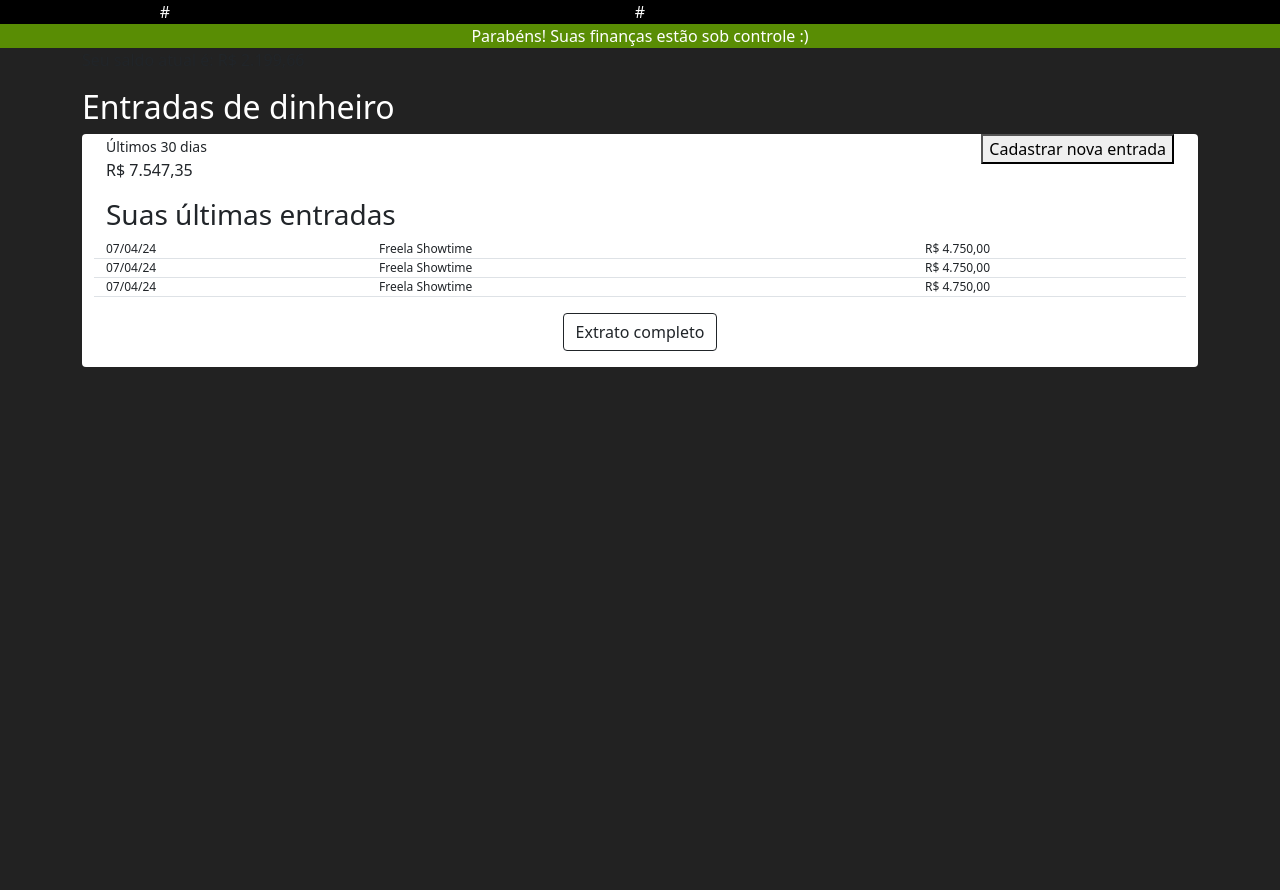
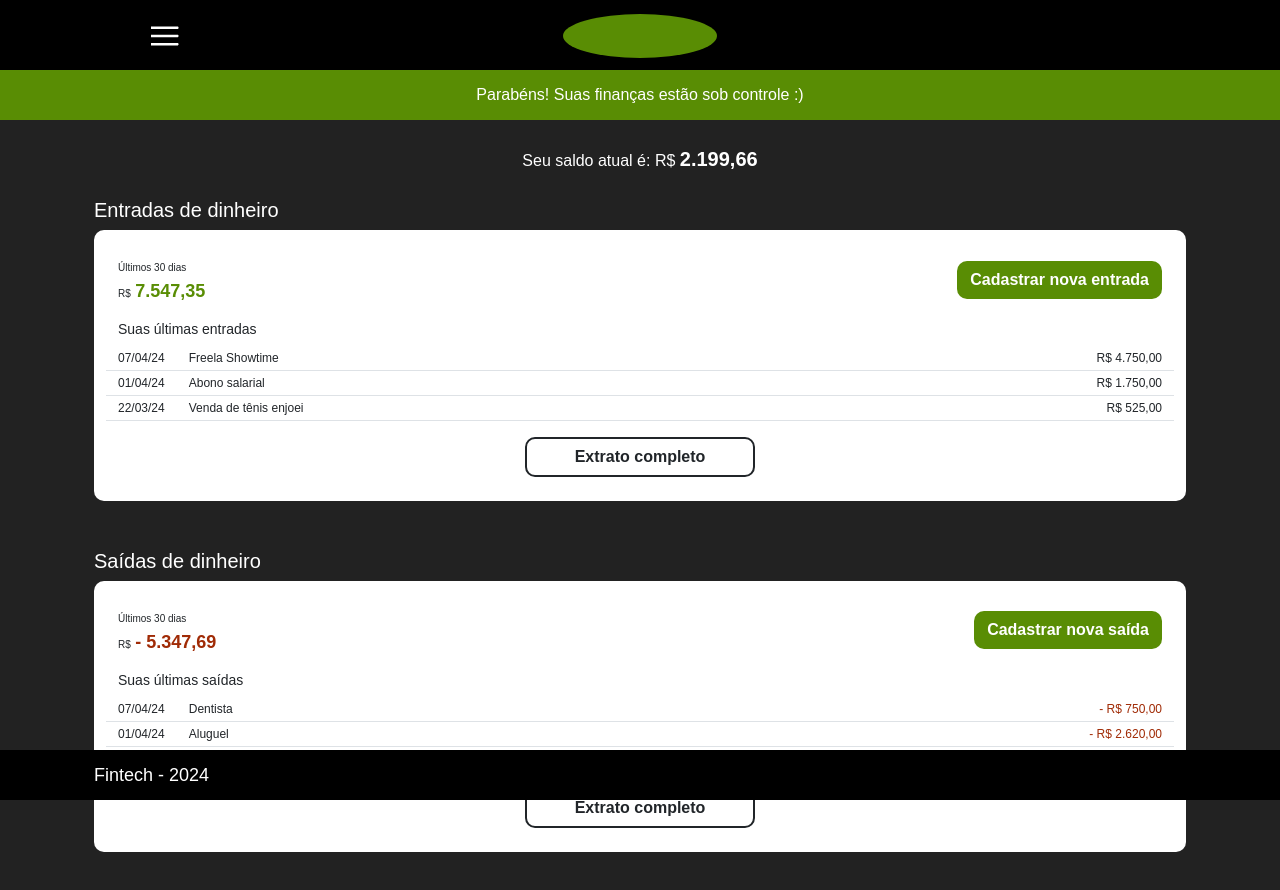
Before and after one commit to fabiopulitta/fintech, a plain HTML site: page index.html in a window 1280 px wide. Before the commit the page ends 800 px from the top, so only its background shows below. Drawn offline with Linux system fonts and the light colour scheme; a web font is replaced by a local one.

Commit message:
style: First deploy

```diff
--- a/assets/css/styles.css
+++ b/assets/css/styles.css
@@ -1,30 +1,102 @@
 :root{
     --black: #000;
+    --white: #FFF;
     --primary-color: #598D04;
+    --negative-color: #A02B06;
 }
+.jaldi-regular {
+    font-family: "Jaldi", sans-serif;
+    font-weight: 400;
+    font-style: normal;
+}
+.jaldi-bold {
+    font-family: "Jaldi", sans-serif;
+    font-weight: 700;
+    font-style: normal;
+}
+
 html{
     font-size: 16px;
 }
 body{
     background-color: #222;
+    font-family: "Jaldi", sans-serif;
+    font-weight: 400;
+    font-style: normal;
 }
 header{
     background-color: var(--black);
+    line-height: 4.375rem;
 }
 main{
-
+    padding: 0 0 3.125rem;
 }
 footer{
-
+    background-color: var(--black);
 }
 
+/* BUTTONS */
+.btn{
+    font-weight: 600;
+    border-radius: .625rem;
+}
+.btn:hover{
+    background-color: var(--black);
+    color: var(--white);
+}
+.btn-register{
+    background-color: var(--primary-color);
+    color: var(--white);
+}
+/* FIM BUTTONS */
+
+header .menu{
+    width: 1.75rem;
+    height: 1.75rem;
+}
+header .logo{
+    width: 100%;
+    height: 2.75rem;
+}
 .notification{
     background-color: var(--primary-color);
-    color: #FFF;
+    line-height: 3.125rem;
 }
-.incomes h2, .outcomes h2{
-    color: #FFF;
+.balance-box{
+    border-radius: .62rem;
+}
+section h2{
+    font-size: 1.25rem;
+}
+.balance-txt{
+    color: var(--white);
+    font-size: 1.25rem;
+    font-weight: 700;
+}
+.inner-balance{
+    font-size: 1.125rem;
+    font-weight: 700;
+}
+.positive{
+    color: var(--primary-color);
+}
+.negative{
+    color: var(--negative-color);
 }
 .balance-box li{
     font-size: .75rem;
+    line-height: 1.5rem;
 }
+.balance-box small{
+    font-size: .625rem;
+}
+.balance-box h3{
+    font-size: .875rem;
+}
+
+
+footer p{
+    font-size: 1.125rem;
+    color: var(--white);
+    line-height: 3.125rem;
+}
--- a/index.html
+++ b/index.html
@@ -3,6 +3,9 @@
 <head>
     <meta charset="UTF-8">
     <meta name="viewport" content="width=device-width, initial-scale=1.0">
+    <link rel="preconnect" href="https://fonts.googleapis.com">
+    <link rel="preconnect" href="https://fonts.gstatic.com" crossorigin>
+    <link href="https://fonts.googleapis.com/css2?family=Jaldi:wght@400;700&display=swap" rel="stylesheet">
     <link rel="stylesheet" href="assets/css/bootstrap.min.css">
     <link rel="stylesheet" href="assets/css/styles.css">
     <title>Document</title>
@@ -13,63 +16,103 @@
         <div class="container">
             <div class="row justify-content-between text-center text-white">
                 <div class="col-2">
-                    <img src="assets/images/menu.svg" alt="">#
+                    <img src="assets/images/menu-hamburguer.svg" alt="" class="menu">
                 </div>
                 <div class="col">
-                    <img src="assets/images/logo.svg" alt="">#
+                    <img src="assets/images/logo-fintech.svg" alt="" class="logo">
                 </div>
                 <div class="col-2"></div>
             </div>
         </div>
     </header>
 
-    <div class="notification text-center">Parabéns! Suas finanças estão sob controle :)</div>
+    <div class="notification text-white text-center">Parabéns! Suas finanças estão sob controle :)</div>
 
     <main>
         <div class="container">
             <div class="row justify-content-center">
                 <div class="col">
-                    <p>Seu saldo atual é: R$ <span class="balance-txt">2.199,66</span></p>
+                    <p class="text-white text-center m-0 py-4">Seu saldo atual é: R$ <span class="balance-txt">2.199,66</span></p>
                 </div>
             </div>
         </div>
         <div class="container">
             <div class="row justify-content-center">
-                <div class="col">
-                    <section class="incomes">
-                        <h2>Entradas de dinheiro</h2>
-                        <div class="bg-white rounded balance-box">
-                            <div class="container">
-                                <div class="row justify-content-between">
+                <div class="col px-4">
+                    <section class="incomes mb-4 mb-lg-5">
+                        <h2 class="text-white">Entradas de dinheiro</h2>
+                        <div class="bg-white balance-box">
+                            <div class="container py-4">
+                                <div class="row justify-content-between align-items-center pb-3">
                                     <div class="col-auto">
                                         <small>Últimos 30 dias</small>
-                                        <p>R$ <span class="inner-balance">7.547,35</span></p>
+                                        <div><small>R$</small> <span class="inner-balance positive">7.547,35</span></div>
                                     </div>
                                     <div class="col-auto">
-                                        <button>Cadastrar nova entrada</button>
+                                        <button class="btn btn-register">Cadastrar nova entrada</button>
                                     </div>
                                 </div>
                                 <h3>Suas últimas entradas</h3>
                                 <ul class="m-0 p-0">
                                     <li class="row border-bottom">
-                                        <div class="col-3">07/04/24</div>
-                                        <div class="col-6">Freela Showtime</div>
-                                        <div class="col-3">R$ 4.750,00</div>
+                                        <div class="col-auto">07/04/24</div>
+                                        <div class="col">Freela Showtime</div>
+                                        <div class="col-auto">R$ 4.750,00</div>
                                     </li>
                                     <li class="row border-bottom">
-                                        <div class="col-3">07/04/24</div>
-                                        <div class="col-6">Freela Showtime</div>
-                                        <div class="col-3">R$ 4.750,00</div>
+                                        <div class="col-auto">01/04/24</div>
+                                        <div class="col">Abono salarial</div>
+                                        <div class="col-auto">R$ 1.750,00</div>
                                     </li>
                                     <li class="row border-bottom">
-                                        <div class="col-3">07/04/24</div>
-                                        <div class="col-6">Freela Showtime</div>
-                                        <div class="col-3">R$ 4.750,00</div>
+                                        <div class="col-auto">22/03/24</div>
+                                        <div class="col">Venda de tênis enjoei</div>
+                                        <div class="col-auto">R$ 525,00</div>
                                     </li>
                                 </ul>
                                 <div class="row justify-content-between">
-                                    <div class="col-12 text-center py-3">
-                                        <button class="btn btn-outline-dark">Extrato completo</button>
+                                    <div class="col-12 text-center pt-3">
+                                        <button class="btn btn-outline-dark px-5 border-2">Extrato completo</button>
+                                    </div>
+                                </div>
+                            </div>
+                        </div>
+                    </section>
+
+                    <section class="outcomes mb-4 mb-lg-5">
+                        <h2 class="text-white">Saídas de dinheiro</h2>
+                        <div class="bg-white balance-box">
+                            <div class="container py-4">
+                                <div class="row justify-content-between align-items-center pb-3">
+                                    <div class="col-auto">
+                                        <small>Últimos 30 dias</small>
+                                        <div><small>R$</small> <span class="inner-balance negative">- 5.347,69</span></div>
+                                    </div>
+                                    <div class="col-auto">
+                                        <button class="btn btn-register">Cadastrar nova saída</button>
+                                    </div>
+                                </div>
+                                <h3>Suas últimas saídas</h3>
+                                <ul class="m-0 p-0">
+                                    <li class="row border-bottom">
+                                        <div class="col-auto">07/04/24</div>
+                                        <div class="col">Dentista</div>
+                                        <div class="col-auto negative">- R$ 750,00</div>
+                                    </li>
+                                    <li class="row border-bottom">
+                                        <div class="col-auto">01/04/24</div>
+                                        <div class="col">Aluguel</div>
+                                        <div class="col-auto negative">- R$ 2.620,00</div>
+                                    </li>
+                                    <li class="row border-bottom">
+                                        <div class="col-auto">22/03/24</div>
+                                        <div class="col">Curso de inglês</div>
+                                        <div class="col-auto negative">- R$ 450,00</div>
+                                    </li>
+                                </ul>
+                                <div class="row justify-content-between">
+                                    <div class="col-12 text-center pt-3">
+                                        <button class="btn btn-outline-dark px-5 border-2">Extrato completo</button>
                                     </div>
                                 </div>
                             </div>
@@ -80,8 +123,14 @@
         </div>
     </main>
 
-    <footer>
-
+    <footer class="fixed-bottom">
+        <div class="container">
+            <div class="row justify-content-center">
+                <div class="col px-4">
+                    <p class="m-0">Fintech - 2024</p>
+                </div>
+            </div>
+        </div>
     </footer>
 
     <script src="assets/js/bootstrap.min.js"></script>
```
Also changed, not shown: assets/images/logo-fintech.svg (added), assets/images/menu-hamburguer.svg (added).
